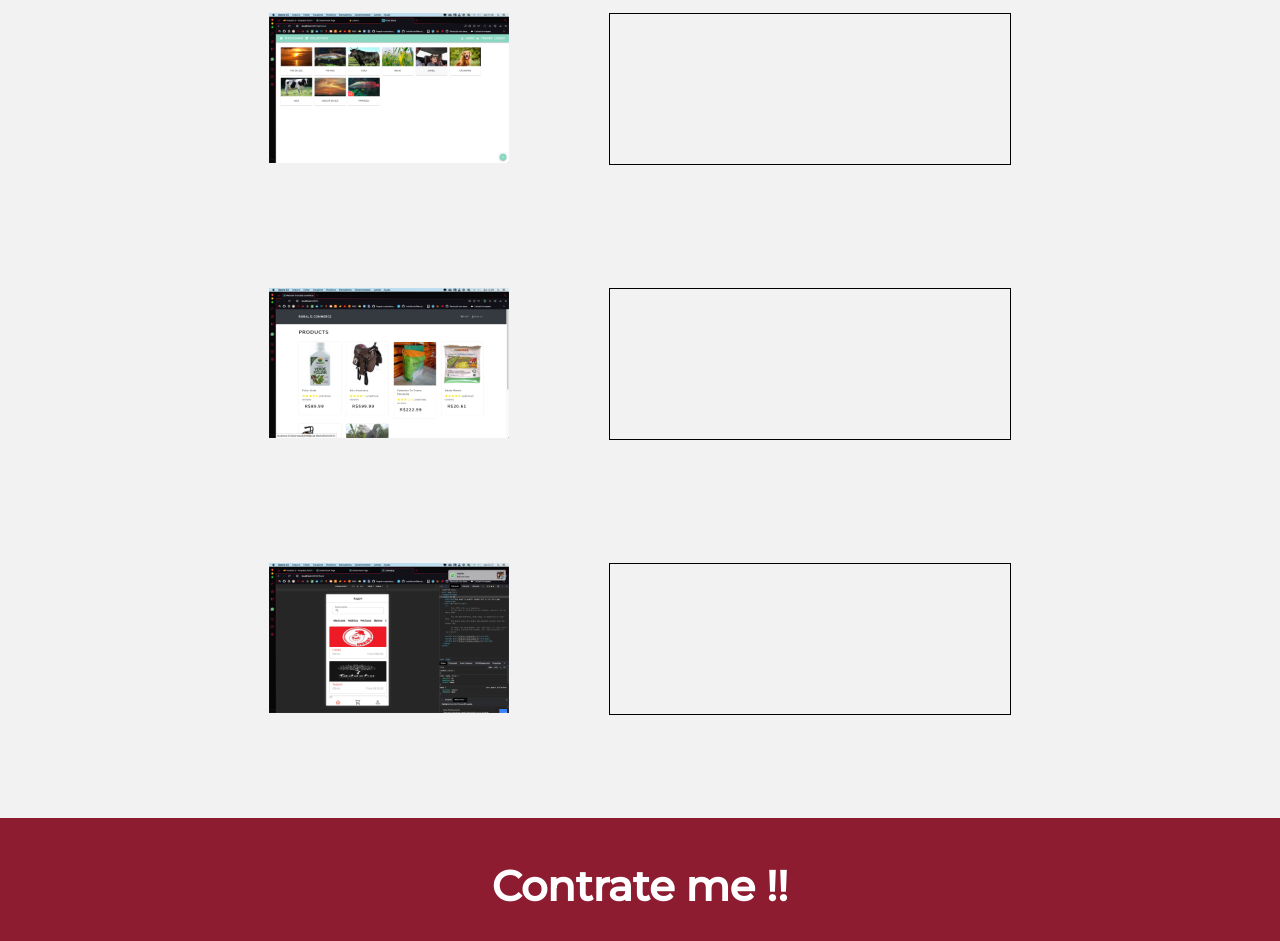
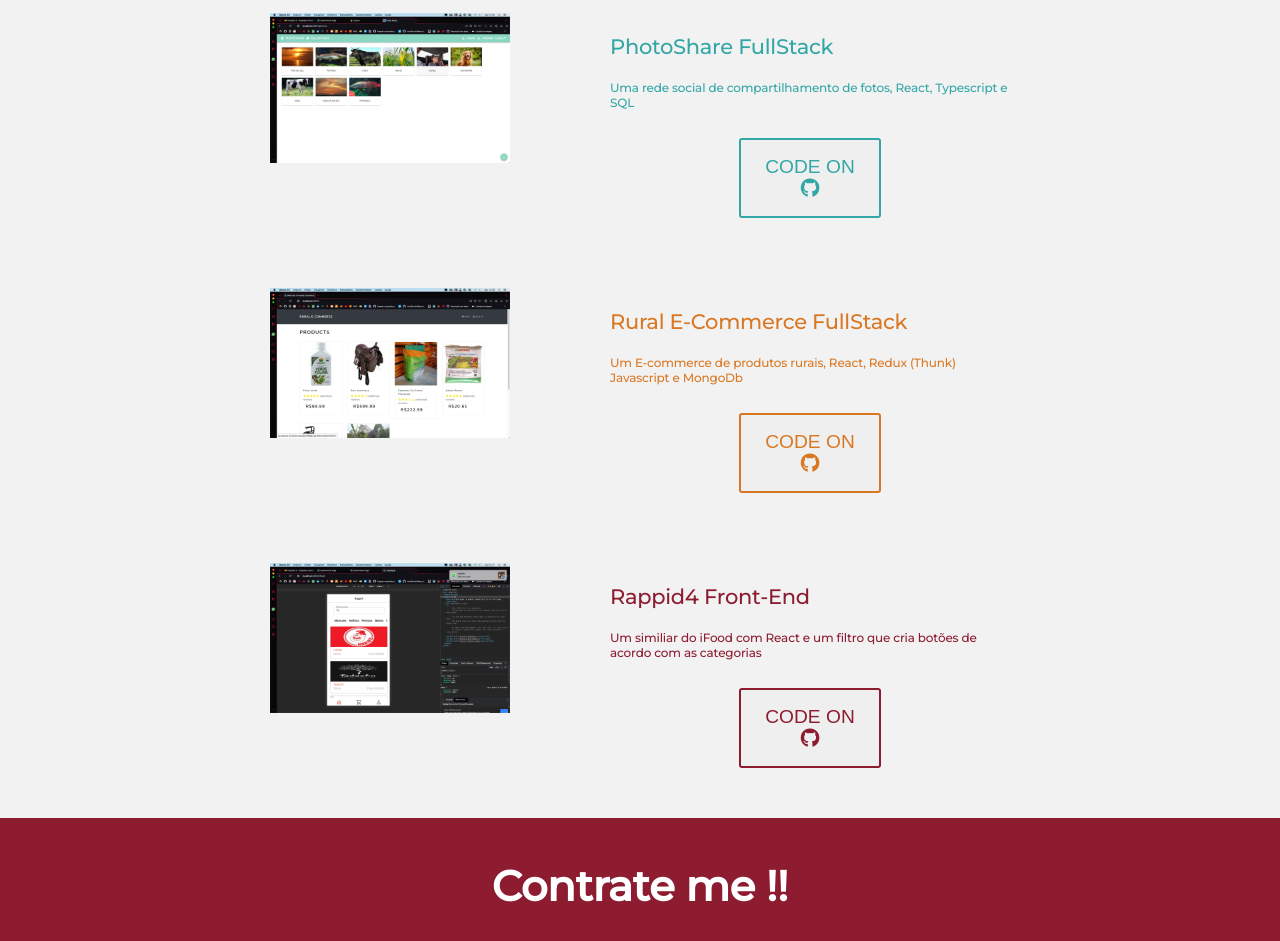
Before and after one commit to vianadaniel/portfolio, a React (Create React App) app: page / in a window 1280 px wide. Shown: the part 2160-3101 px from the top of the page. Built offline with nearby package versions, Linux system fonts and the light colour scheme.

Commit message:
css pronto

```diff
--- a/src/App.css
+++ b/src/App.css
@@ -300,3 +300,25 @@ h3 {
   text-align: center;
   color: #ffffff;
 }
+.projetos {
+  font-family: Montserrat;
+  font-size: 21px;
+  font-weight: normal;
+  font-stretch: normal;
+  font-style: normal;
+  line-height: normal;
+  letter-spacing: -0.28px;
+  color: #33a6a6;
+  text-align: left;
+}
+.projeto-text {
+  font-family: Montserrat;
+  font-size: 12px;
+  font-weight: normal;
+  font-stretch: normal;
+  font-style: normal;
+  line-height: normal;
+  letter-spacing: -0.16px;
+  color: #33a6a6;
+  text-align: left;
+}
--- a/src/App.js
+++ b/src/App.js
@@ -79,7 +79,7 @@ function App() {
         </div>
       </div>
       <div className="container-beje">
-        <p className="meus-conhecimentos">Meus Conhecimentos</p>
+        <p className="meus-conhecimentos">Educação</p>
         <div className="container-conhecimentos">
           <div className="container-metade">
             <div className="metade">
--- a/src/Projects.js
+++ b/src/Projects.js
@@ -14,22 +14,64 @@ const CardContainer = styled.div`
   margin-left: 100px;
   height: 150px;
   width: 400px;
-  border: 1px solid black;
 `
+const Botao = styled.button`
+  border: 2px solid #33a6a6;
+  border-radius: 3px;
+  color: #33a6a6;
+  font-size: 1.2rem;
+  margin: 1rem;
+  padding: 1rem 1.5rem;
+`
+
 export const Projects = () => {
   return (
     <>
       <Card>
         <ImgProject src="photoshare.png" alt="Projeto" />
-        <CardContainer></CardContainer>
+        <CardContainer>
+          <p className="projetos">PhotoShare FullStack</p>
+          <p className="projeto-text">
+            Uma rede social de compartilhamento de fotos, React, Typescript e
+            SQL
+          </p>
+          <Botao>
+            CODE ON <br />
+            <i class="fa fa-github fa-1x" style={{ color: "#33a6a6e" }}></i>
+          </Botao>
+        </CardContainer>
       </Card>
       <Card>
         <ImgProject src="ecommerce.png" alt="Projeto" />
-        <CardContainer></CardContainer>
+        <CardContainer>
+          <p className="projetos" style={{ color: "#d97824" }}>
+            Rural E-Commerce FullStack
+          </p>
+          <p className="projeto-text" style={{ color: "#d97824" }}>
+            Um E-commerce de produtos rurais, React, Redux (Thunk) Javascript e
+            MongoDb
+          </p>
+          <Botao style={{ border: "2px solid #d97824", color: "#d97824" }}>
+            CODE ON <br />
+            <i class="fa fa-github fa-1x" style={{ color: "#d97824" }}></i>
+          </Botao>
+        </CardContainer>
       </Card>
       <Card>
         <ImgProject src="Rappid4.png" alt="Projeto" />
-        <CardContainer></CardContainer>
+        <CardContainer>
+          <p className="projetos" style={{ color: "#8d1c31" }}>
+            Rappid4 Front-End
+          </p>
+          <p className="projeto-text" style={{ color: "#8d1c31" }}>
+            Um similiar do iFood com React e um filtro que cria botões de acordo
+            com as categorias
+          </p>
+          <Botao style={{ border: "2px solid #8d1c31", color: "#8d1c31" }}>
+            CODE ON <br />
+            <i class="fa fa-github fa-1x" style={{ color: "#8d1c31" }}></i>
+          </Botao>
+        </CardContainer>
       </Card>
     </>
   )
```
Also changed, not shown: 1 other file (tests, documents, lock files or other folders).
